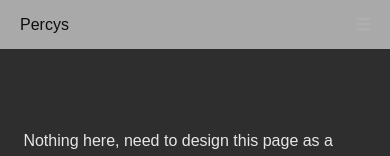
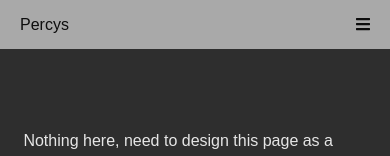
Before and after one commit to NathanWaddell121107/percys-league-app, a Next.js app: page / in a window 390 px wide. Shown: the top 156 px of the page. Built offline with nearby package versions, Linux system fonts and the light colour scheme.

Commit message:
Fix mobile

```diff
--- a/presentation/components/header/header.styles.ts
+++ b/presentation/components/header/header.styles.ts
@@ -42,6 +42,7 @@ export const HeaderMenuItems = styled.div`
 `
 
 export const IconWrapper = styled.div`
+	color: #000;
 	@media (min-width: 770px) {
 		display: none;
 	}
@@ -52,7 +53,6 @@ export const MobileHeaderMenuItems = styled.div`
 	flex-direction: column;
 	justify-content: space-evenly;
 	margin-top: 1rem;
-	color: #000;
 	> a {
 		text-decoration: none;
 		color: #000;
```
